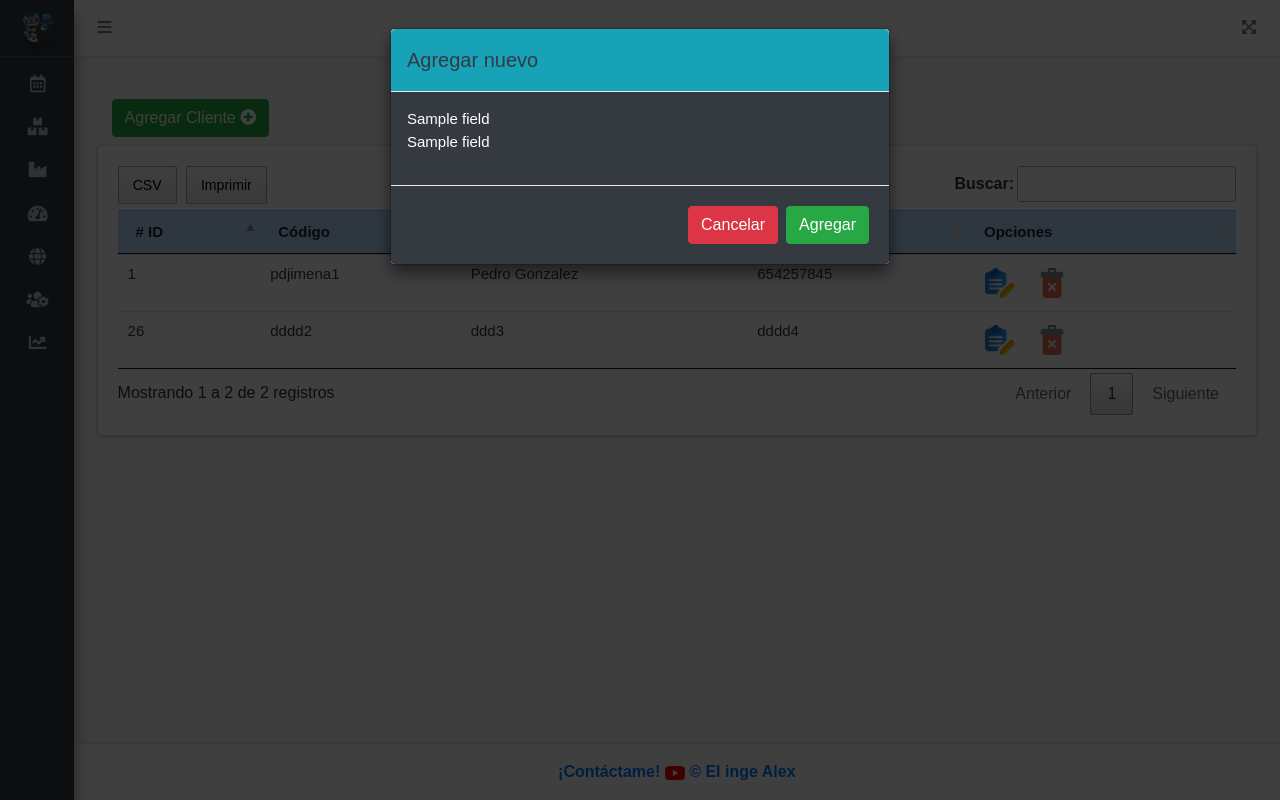
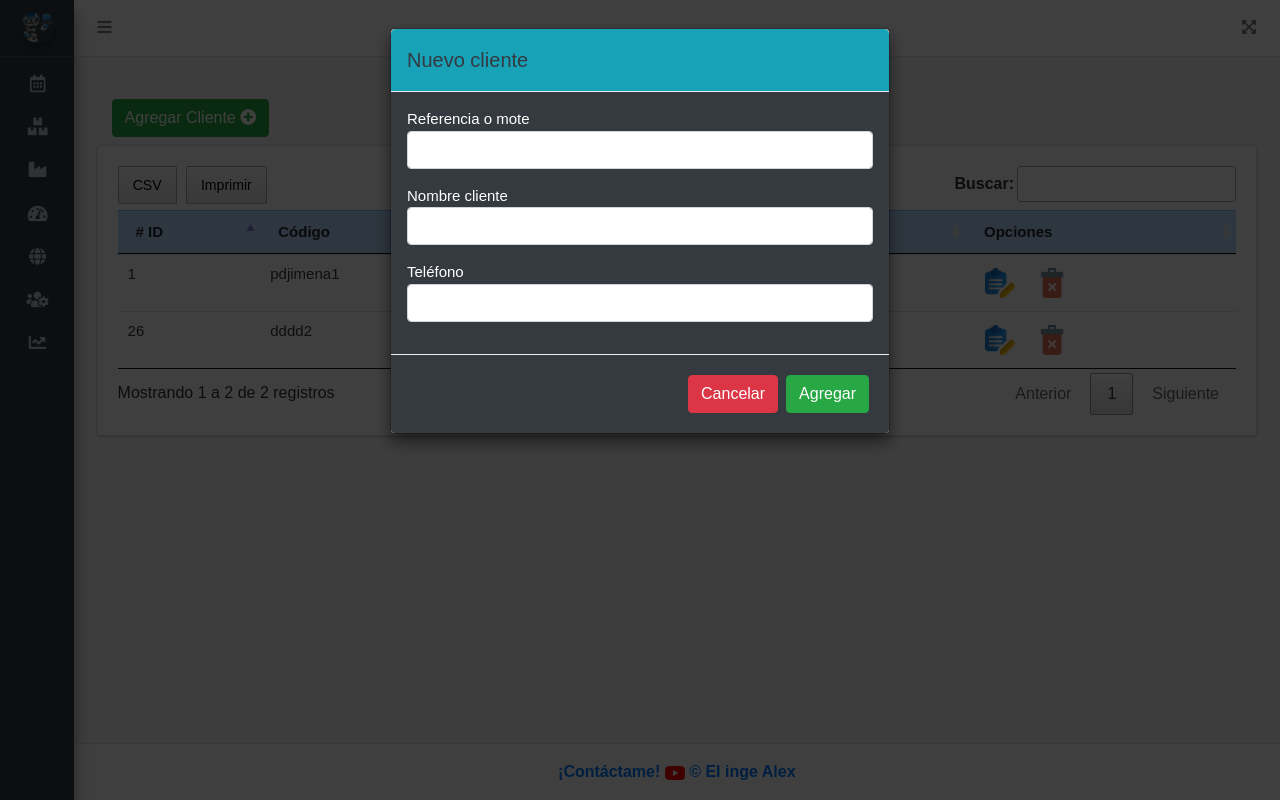
Before and after one commit to hitbit72/PuntoVenta, a Django app: template tpv/ventas/templates/clientes.html in a window 1280 px wide, after a click on "Agregar Cliente". Run offline with Django 5.2, Linux system fonts and the light colour scheme; data comes from the database, SQL or seed files in the repository; both versions use the stored data as it was after the commit; the template is opened without the code that fills it: values that come from a table or form of the project are taken from there, most other values are stand-ins (such as "Sample title", 1, 10 or a date in 2020); some libraries are stand-ins or nearby versions.

Commit message:
update code

```diff
--- a/tpv/ventas/forms.py
+++ b/tpv/ventas/forms.py
@@ -12,3 +12,18 @@ class AddClienteForm(forms.ModelForm):
             'nombre': 'Nombre cliente',
             'telefono': 'Teléfono'
         }
+
+class EditClienteForm(forms.ModelForm):
+    class Meta:
+        model = Cliente
+        fields = ('codigo','nombre','telefono')
+        labels = {
+            'codigo': 'Referencia o mote',
+            'nombre': 'Nombre cliente',
+            'telefono': 'Teleéfono',
+        }
+        widgets = {
+            'codigo': forms.TextInput(attrs={'type': 'text', 'id': 'codigo_edit'}),
+            'nombre': forms.TextInput(attrs={'id': 'nombre_edit'}),
+            'telefono': forms.TextInput(attrs={'id': 'telefono_edit'}),
+        }
--- a/tpv/ventas/static/index/js/main.js
+++ b/tpv/ventas/static/index/js/main.js
@@ -104,11 +104,11 @@ function editarPersonal(id, nombre, telefono, cargo) {
   document.getElementById("cargo_editar").value = cargo;
 }
 
-function editarCliente(id, nombre, telefono, cargo) {
-  document.getElementById("id_cliente_editar").value = id;
-  document.getElementById("nombre_editar").value = nombre;
-  document.getElementById("telefono_editar").value = telefono;
-  document.getElementById("cargo_editar").value = cargo;
+function editarCliente(id, codigo, nombre, telefono) {
+  document.getElementById("id_cliente_edit").value = id;
+  document.getElementById("codigo_edit").value = codigo;
+  document.getElementById("nombre_edit").value = nombre;
+  document.getElementById("telefono_edit").value = telefono;
 }
 
 function eliminarPersonal(id) {
--- a/tpv/ventas/templates/clientes.html
+++ b/tpv/ventas/templates/clientes.html
@@ -14,11 +14,11 @@
     <div class="modal-dialog">
         <div class="modal-content">
             <div class="modal-header bg-info">
-                <h5 class="modal-title text-dark">Agregar nuevo</h5>
+                <h5 class="modal-title text-dark">Nuevo cliente</h5>
             </div>
             <div class="modal-body bg-dark text-white">
                 <form method="POST" action="{% url 'AddCliente' %}" enctype="multipart/form-data">{% csrf_token %}
-                    {% for field in form_personal %}
+                    {% for field in form_cliente %}
                     <p>{{field.label}} <br>
                         {{field|add_class:"form-control text-dark"}}</p>
                     {% for error in field.errors %}
@@ -46,11 +46,11 @@
     <div class="modal-dialog">
         <div class="modal-content">
             <div class="modal-header bg-info">
-                <h5 class="modal-title text-dark">Editar</h5>
+                <h5 class="modal-title text-dark">Editar Cliente</h5>
             </div>
             <div class="modal-body bg-dark text-white">
                 <form method="POST" action="{% url 'EditCliente' %}" enctype="multipart/form-data">{% csrf_token %}
-                    <input type="hidden" id="id_personal_editar" name="id_personal_editar">
+                    <input type="hidden" id="id_cliente_edit" name="id_cliente_edit">
                     {% for field in form_editar %}
                     <p> {{field.label}} <br>
                         {{field|add_class:"form-control"}}</p>
@@ -79,7 +79,7 @@
     <div class="modal-dialog">
         <div class="modal-content">
             <div class="modal-header bg-info">
-                <h5 class="modal-title text-dark">Eliminar</h5>
+                <h5 class="modal-title text-dark">Eliminar Cliente</h5>
             </div>
             <div class="modal-body bg-dark text-white">
                 <p class="labelmodal">¿Estás seguro?</p>
@@ -130,7 +130,7 @@
                         <td>{{i.nombre}}</td>
                         <td>{{i.telefono}}</td>
                         <td>
-                            <button onclick="editarPersonal('{{i.id}}', '{{i.codigo}}', '{{i.nombre}}', '{{i.telefono}}',)" class="btn btn-dark-outline btn-sm" data-toggle="modal"
+                            <button onclick="editarCliente('{{i.id}}', '{{i.codigo}}', '{{i.nombre}}', '{{i.telefono}}',)" class="btn btn-dark-outline btn-sm" data-toggle="modal"
                                 href="#EditarClienteModal"><img src="{% static 'index/img/editar.png' %}" alt="Error"
                                     width="30"></button>
                             <button onclick="eliminarCliente('{{i.id}}')" class="btn btn-dark-outline btn-sm"
```
Also changed, not shown: tpv/ventas/views.py (+22 -6 lines), tpv/db.sqlite3.
